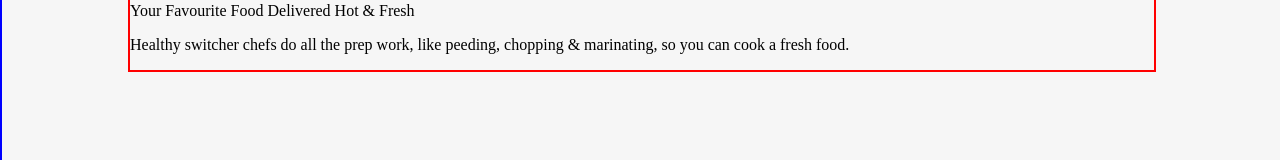
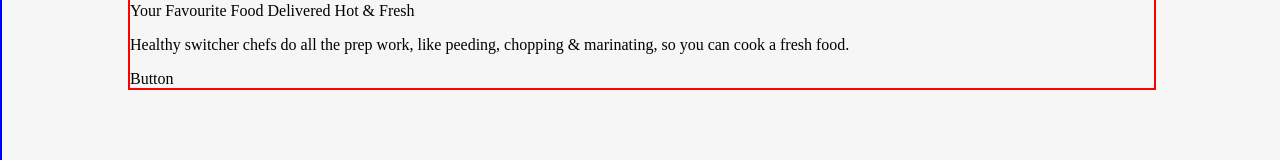
Before and after one commit to mambachristophersteven/react-restaurant-landing-page, a React (Create React App) app: page / in a window 1280 px wide. Shown: the part 326-486 px from the top of the page. Built offline with nearby package versions, Linux system fonts and the light colour scheme.

Commit message:
initialized Button component

```diff
--- /dev/null
+++ b/src/Components/Button/Button.jsx
@@ -0,0 +1,9 @@
+import React from 'react'
+
+const Button = () => {
+  return (
+    <div>Button</div>
+  )
+}
+
+export default Button
--- a/src/Pages/Home/Home.jsx
+++ b/src/Pages/Home/Home.jsx
@@ -1,6 +1,7 @@
 import React from 'react'
 import './Home.css'
 import HomeBanner from '../../Components/HomeBanner/HomeBanner'
+import Button from '../../Components/Button/Button'
 
 const Home = () => {
   return (
@@ -9,6 +10,7 @@
         <div className="left">
             <p className="home-heading">Your Favourite Food Delivered Hot & Fresh</p>
             <p className="home-text">Healthy switcher chefs do all the prep work, like  peeding, chopping & marinating, so you can cook a fresh food.</p>
+            <Button />
         </div>
     </div>
   )
```
Also changed, not shown: src/Components/Button/Button.css (added).
